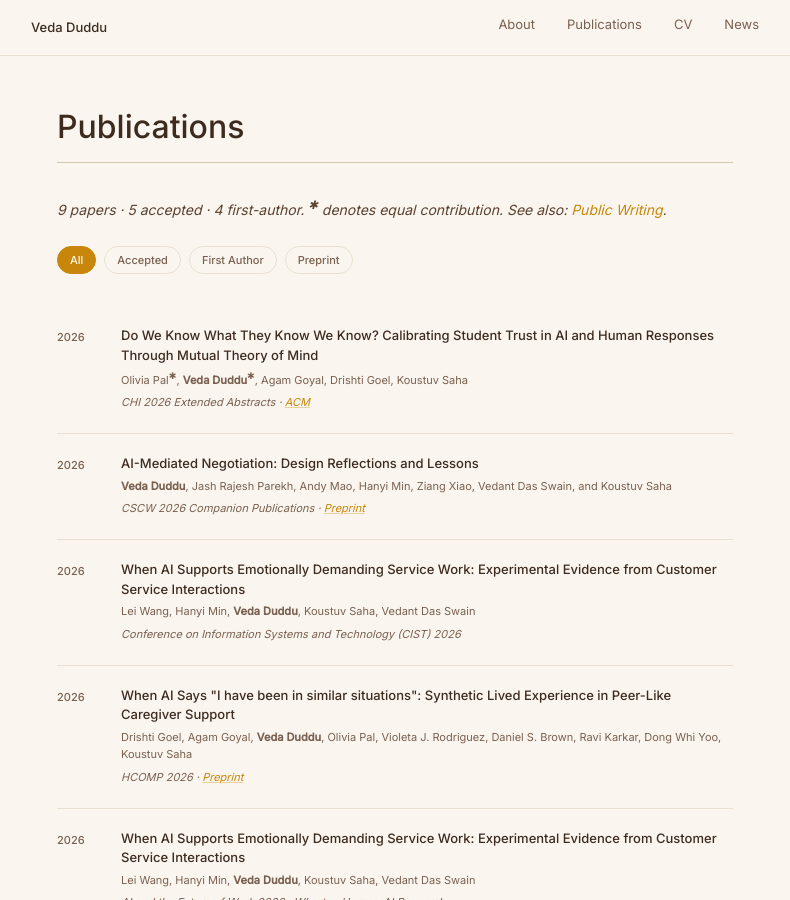
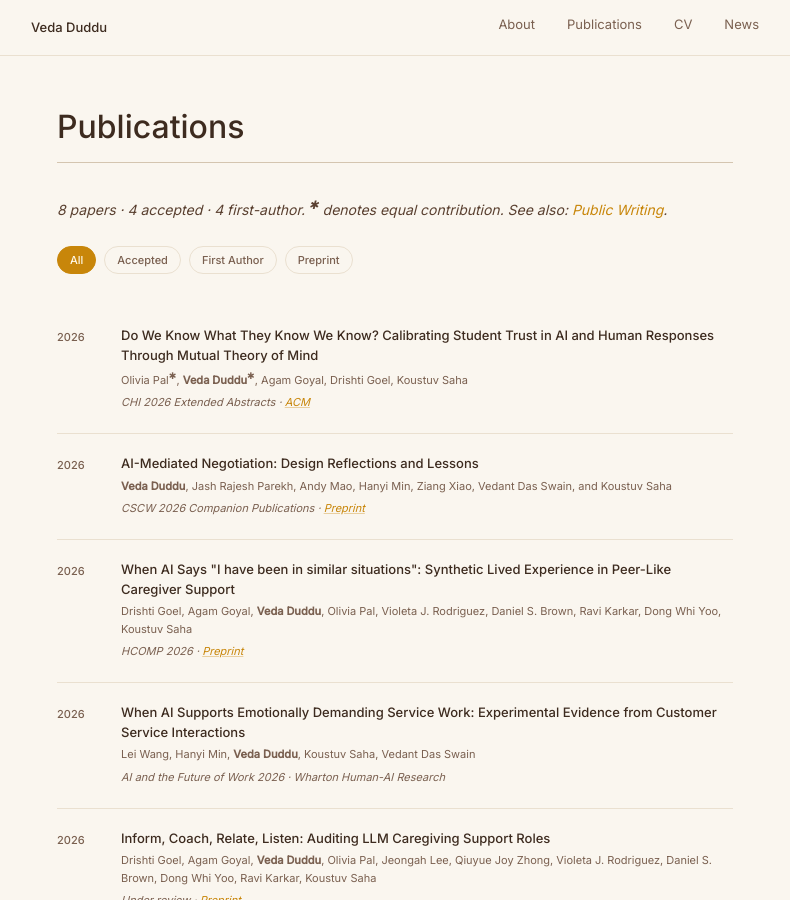
Before and after one commit to vedaduddu/vedaduddu.github.io, a Jekyll site: the page built from publications.md, in a window 1280 px wide and 900 px high. Shown: the whole window, without its empty margins (245-1035 px from the left). Built offline with Jekyll 4.4.1, drawn with Linux system fonts in a browser that asks for light colours; a style sheet for code colours, icons or effects is not loaded.

Commit message:
Remove duplicate CIST 2026 publication entry
Co-Authored-By: Claude Sonnet 5 <noreply@anthropic.com>

```diff
--- a/_data/publications.yml
+++ b/_data/publications.yml
@@ -17,12 +17,6 @@
     - label: Preprint
       url: "https://arxiv.org/pdf/2606.21886"
   featured: true
-
-- title: "When AI Supports Emotionally Demanding Service Work: Experimental Evidence from Customer Service Interactions"
-  year: 2026
-  authors_html: "Lei Wang, Hanyi Min, <strong>Veda Duddu</strong>, Koustuv Saha, Vedant Das Swain"
-  venue: "Conference on Information Systems and Technology (CIST) 2026"
-  tags: [accepted]
 
 - title: "When AI Says \"I have been in similar situations\": Synthetic Lived Experience in Peer-Like Caregiver Support"
   year: 2026
```
